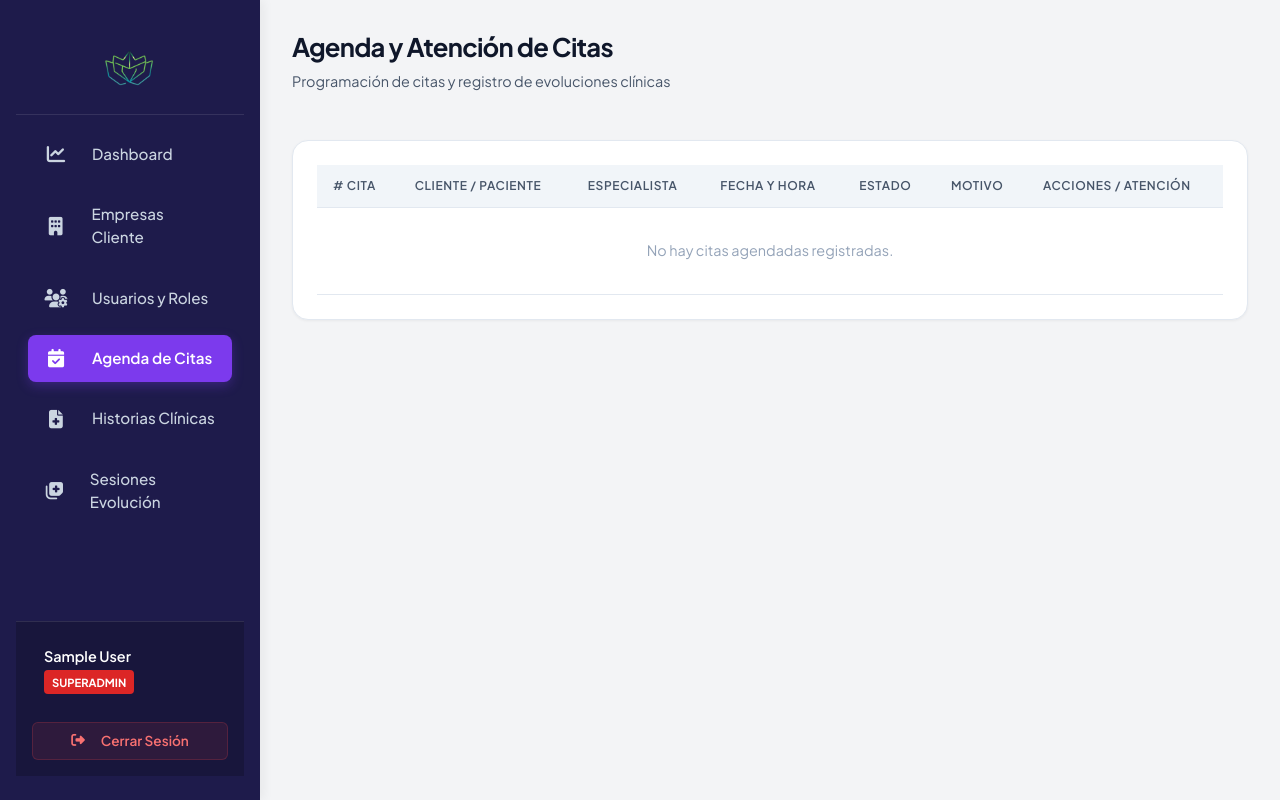
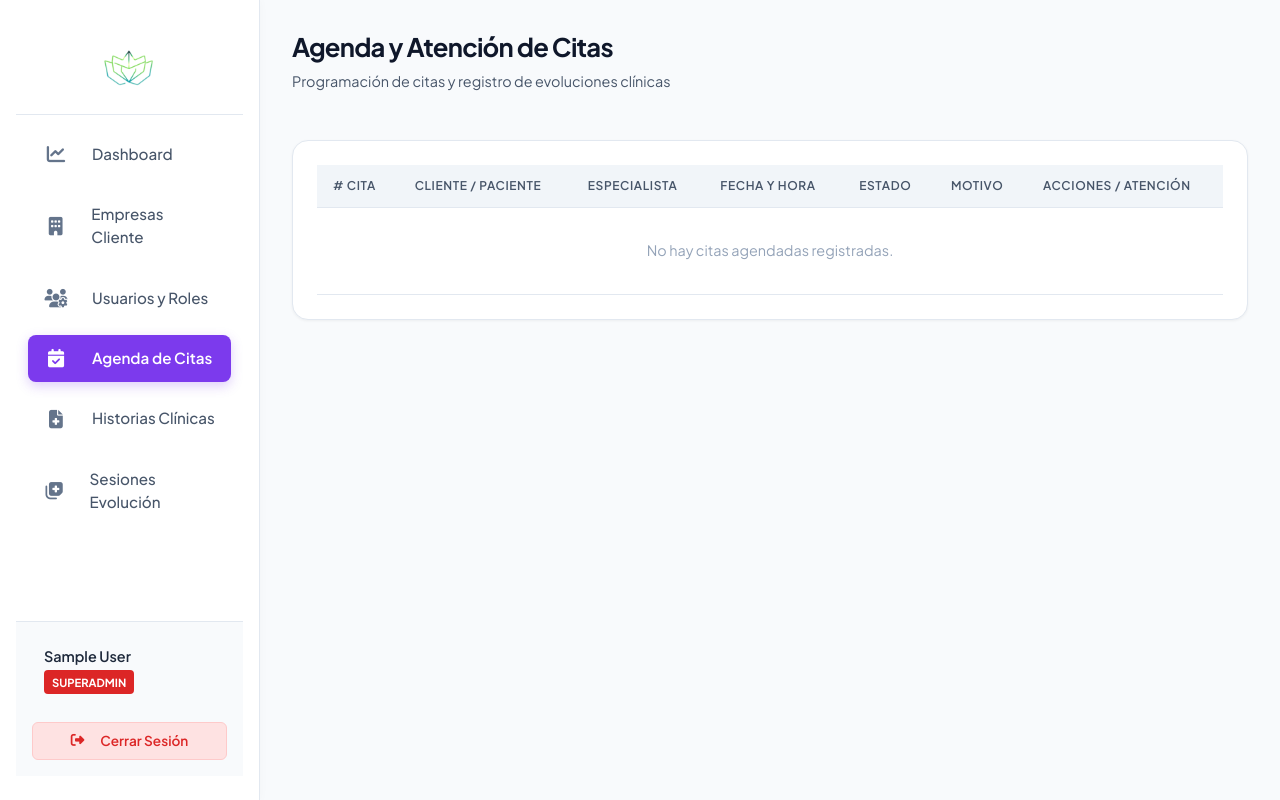
Before and after one commit to karenpbq-bot/TMTR---Renovatia, a Flask app: page /citas in a window 1280 px wide. Run offline with Flask 3, Linux system fonts and the light colour scheme; the visitor is signed in with stand-in values (Sample User, id 1).

Commit message:
Update base.html

```diff
--- a/templates/base.html
+++ b/templates/base.html
@@ -9,18 +9,19 @@
     <!-- Bootstrap CSS -->
     <link href="https://cdn.jsdelivr.net/npm/bootstrap@5.3.0/dist/css/bootstrap.min.css" rel="stylesheet">
     <style>
-        /* Estilos y colores corporativos optimizados para la barra lateral y el sistema */
+        /* Estilos institucionales limpios acordes a la estética corporativa de Tamtara */
         :root {
-            --sidebar-bg: #1e1b4b;
-            --sidebar-color: #cbd5e1;
-            --sidebar-hover: rgba(168, 85, 247, 0.15);
+            --sidebar-bg: #ffffff;
+            --sidebar-color: #475569;
+            --sidebar-hover: rgba(124, 58, 237, 0.08);
             --sidebar-active: #7c3aed;
+            --sidebar-border: #e2e8f0;
         }
 
         .app-container {
             display: flex;
             min-height: 100vh;
-            background-color: #f3f4f6;
+            background-color: #f8fafc;
         }
 
         .sidebar {
@@ -30,14 +31,15 @@
             display: flex;
             flex-direction: column;
             justify-content: space-between;
-            box-shadow: 4px 0 10px rgba(0, 0, 0, 0.05);
+            border-right: 1px solid var(--sidebar-border);
+            box-shadow: 2px 0 8px rgba(0, 0, 0, 0.02);
             z-index: 1000;
         }
 
         .brand-container-sidebar {
             padding: 1.5rem 1rem;
             text-align: center;
-            border-bottom: 1px solid rgba(255, 255, 255, 0.1);
+            border-bottom: 1px solid var(--sidebar-border);
             min-height: 85px;
             display: flex;
             align-items: center;
@@ -71,23 +73,32 @@
             margin-right: 0.75rem;
             width: 24px;
             text-align: center;
+            color: #64748b;
         }
 
         .nav-item a:hover {
             background-color: var(--sidebar-hover);
-            color: #ffffff;
+            color: var(--sidebar-active);
+        }
+
+        .nav-item a:hover i {
+            color: var(--sidebar-active);
         }
 
         .nav-item.active a {
             background-color: var(--sidebar-active);
             color: #ffffff;
-            box-shadow: 0 4px 12px rgba(124, 58, 237, 0.3);
+            box-shadow: 0 4px 12px rgba(124, 58, 237, 0.25);
+        }
+
+        .nav-item.active a i {
+            color: #ffffff;
         }
 
         .sidebar-user {
             padding: 1rem;
-            border-top: 1px solid rgba(255, 255, 255, 0.1);
-            background-color: rgba(0, 0, 0, 0.2);
+            border-top: 1px solid var(--sidebar-border);
+            background-color: #f8fafc;
         }
 
         .user-info {
@@ -98,7 +109,7 @@
 
         .user-name {
             font-weight: 600;
-            color: #ffffff;
+            color: #1e293b;
             font-size: 0.9rem;
             white-space: nowrap;
             overflow: hidden;
@@ -129,9 +140,9 @@
             justify-content: center;
             width: 100%;
             padding: 0.5rem;
-            background-color: rgba(239, 68, 68, 0.1);
-            color: #f87171;
-            border: 1px solid rgba(239, 68, 68, 0.2);
+            background-color: #fee2e2;
+            color: #dc2626;
+            border: 1px solid #fecaca;
             border-radius: 0.375rem;
             text-decoration: none;
             font-size: 0.85rem;
@@ -140,8 +151,8 @@
         }
 
         .btn-logout:hover {
-            background-color: rgba(239, 68, 68, 0.2);
-            color: #fca5a5;
+            background-color: #fecaca;
+            color: #b91c1c;
         }
 
         .main-content {
@@ -174,14 +185,14 @@
 
                     <!-- Respaldo en texto si la imagen no se encuentra -->
                     <div id="fallback-marca" style="display: none;">
-                        <span class="fs-6 fw-bold text-white">{{ session.get('nombre_marca_cliente', 'Plataforma') }}</span>
+                        <span class="fs-6 fw-bold text-dark">{{ session.get('nombre_marca_cliente', 'Plataforma') }}</span>
                     </div>
 
                 {% else %}
                     <!-- Respaldo por defecto -->
                     <div class="d-flex align-items-center">
                         <i class="fa-solid fa-brain fs-4 me-2 text-primary"></i>
-                        <span class="fs-5 fw-bold text-white">Renovatia</span>
+                        <span class="fs-5 fw-bold text-dark">Renovatia</span>
                     </div>
                 {% endif %}
             </div>
```
